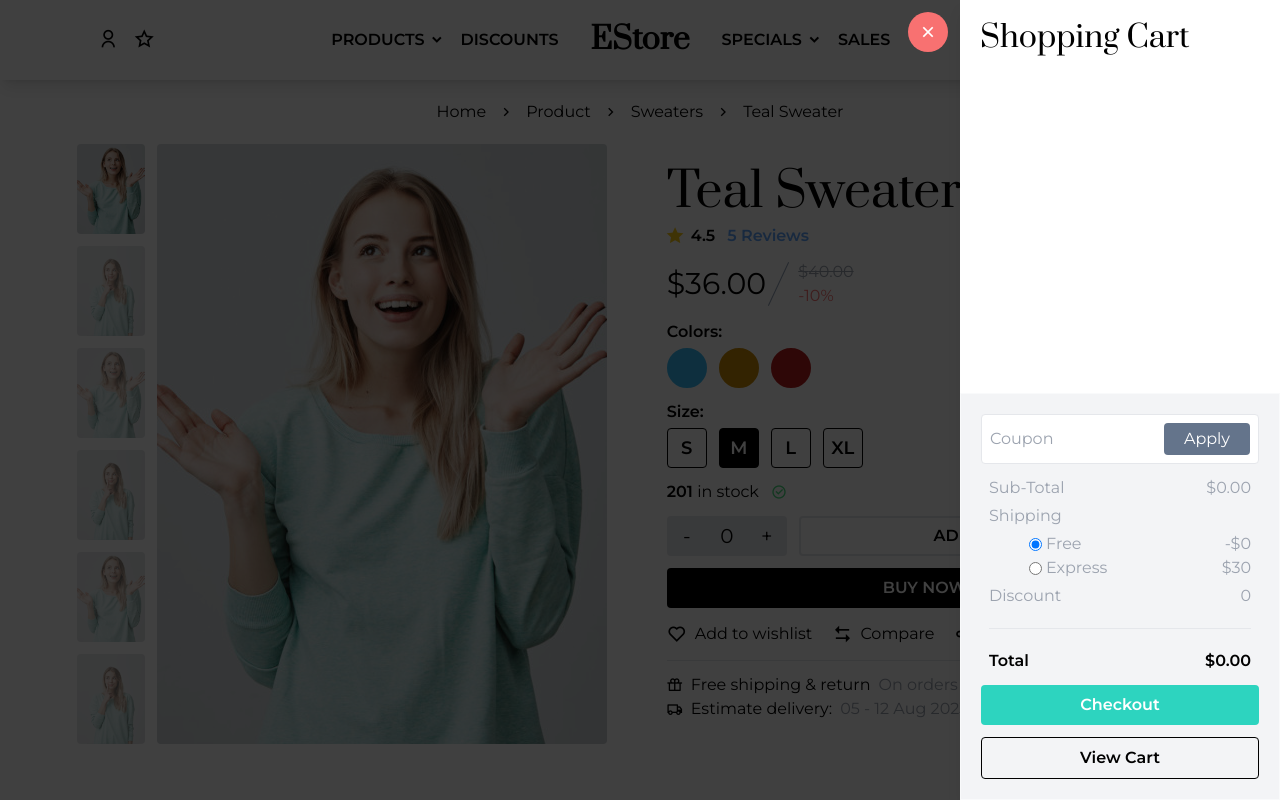
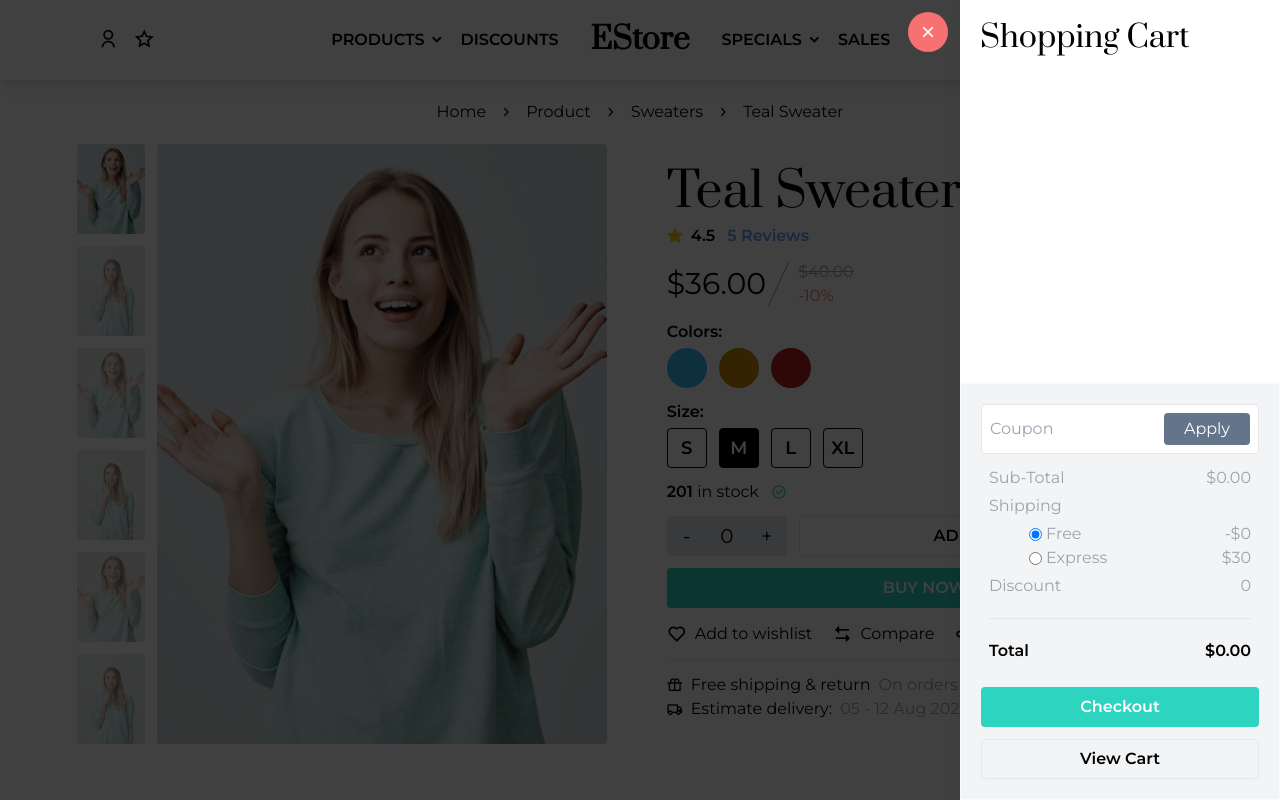
Before and after one commit to IProdev211/e-commerce-app-frontend, a Next.js app: page /products/sweaters/0 in a window 1280 px wide. Both pictures are taken after a click on the item 1171 px from the left and 40 px from the top of the page. Shown: the top 800 px of the page. Built offline with nearby package versions, Linux system fonts and the light colour scheme.

Commit message:
Integrated stripe checkout and deprecated the old checkout page

```diff
--- a/src/app/cart/CartInfo.tsx
+++ b/src/app/cart/CartInfo.tsx
@@ -1,18 +1,34 @@
+'use client';
+
 import CostDetails from '@/components/common/CostDetails';
-import Link from 'next/link';
+import useCheckout from '@/hooks/checkout';
+import { cartItemsState } from '@/recoil/atoms';
+import { useRecoilValue } from 'recoil';
+import Stripe from 'stripe';
 
 export default function CartInfo() {
+	const cartItems = useRecoilValue(cartItemsState);
+	const lineItems: Stripe.Checkout.SessionCreateParams.LineItem[] = Array.from(
+		cartItems.values()
+	).map(({ quantity, stripePriceId }) => ({
+		quantity,
+		price: stripePriceId,
+	}));
+	const { checkout, isError, isLoading } = useCheckout(lineItems);
+
 	return (
 		<section className='mx-auto max-w-lg space-y-5 p-5 text-lg'>
 			<CostDetails />
-			<div className='space-y-3 font-semibold'>
-				<Link
-					href='/checkout'
-					type='button'
-					className='ml-auto flex w-40 items-center justify-center rounded bg-teal-400 py-2 text-white'
+			<div className='flex font-semibold'>
+				<button
+					disabled={isLoading}
+					onClick={checkout}
+					className={`ml-auto w-40 rounded ${
+						isError ? 'bg-red-400' : 'bg-teal-400'
+					} py-2 text-white duration-300`}
 				>
-					Checkout
-				</Link>
+					{isLoading ? 'Loading...' : isError ? 'Try Again' : 'Checkout'}
+				</button>
 			</div>
 		</section>
 	);
--- a/src/app/products/[category]/[id]/Actions.tsx
+++ b/src/app/products/[category]/[id]/Actions.tsx
@@ -2,6 +2,7 @@
 
 import { IProduct } from '@/common/interfaces';
 import { TSize } from '@/common/types';
+import useCheckout from '@/hooks/checkout';
 import { cartItemsState, compareItemsState, wishlistItemsState } from '@/recoil/atoms';
 import { getDiscountedValue, tw } from '@/utils';
 import Link from 'next/link';
@@ -54,6 +55,11 @@ export default function Actions({ product }: { product: IProduct }) {
 			: setCompareItems((prev) => [product, ...prev]);
 
 	const compareIconClasses = isCompareItem ? tw`text-teal-400` : tw``;
+
+	const { checkout, isError, isLoading } = useCheckout([
+		{ quantity: quantity ? quantity : 1, price: product.stripePriceId },
+	]);
+	const handleBuyNow = () => checkout();
 
 	return (
 		<div className='max-w-xl space-y-3 px-5'>
@@ -190,12 +196,18 @@ export default function Actions({ product }: { product: IProduct }) {
 				</div>
 				<button
 					onClick={handleAddToCart}
-					className='h-10 flex-grow rounded border-2 align-middle font-semibold'
+					className='h-10 flex-grow rounded border align-middle font-semibold duration-300 hover:bg-black hover:text-white dark:hover:bg-white dark:hover:text-black'
 				>
 					ADD TO CART
 				</button>
-				<button className='h-10 w-full rounded bg-black font-semibold text-white dark:bg-white dark:text-black'>
-					BUY NOW
+				<button
+					disabled={isLoading}
+					onClick={handleBuyNow}
+					className={`h-10 w-full rounded ${
+						isError ? 'bg-red-400' : 'bg-teal-400'
+					} font-semibold text-white duration-300`}
+				>
+					{isLoading ? 'Loading...' : isError ? 'Try Again' : 'BUY NOW'}
 				</button>
 			</div>
 
--- a/src/components/ShoppingCart.tsx
+++ b/src/components/ShoppingCart.tsx
@@ -1,6 +1,7 @@
 'use client';
 
 import { ICartItem } from '@/common/interfaces';
+import useCheckout from '@/hooks/checkout';
 import { cartItemsState, shoppingCartOpenState } from '@/recoil/atoms';
 import { getDiscountedValue } from '@/utils';
 import { Transition } from '@headlessui/react';
@@ -8,6 +9,7 @@ import Image from 'next/image';
 import Link from 'next/link';
 import { Fragment, useEffect, useState } from 'react';
 import { useRecoilState } from 'recoil';
+import Stripe from 'stripe';
 import CostDetails from './common/CostDetails';
 
 //TODO use dialog headless comp to get keyboard shortcuts
@@ -28,6 +30,15 @@ export default function ShoppingCart() {
 			return newItems;
 		});
 	};
+
+	const lineItems: Stripe.Checkout.SessionCreateParams.LineItem[] = Array.from(
+		cartItems.values()
+	).map(({ quantity, stripePriceId }) => ({
+		quantity,
+		price: stripePriceId,
+	}));
+
+	const { checkout, isLoading, isError } = useCheckout(lineItems);
 
 	return (
 		<Transition show={sidebarOpen}>
@@ -123,19 +134,21 @@ export default function ShoppingCart() {
 					<div className='mt-auto space-y-3 border border-gray-50 bg-gray-100 p-5 dark:border-slate-800 dark:bg-slate-900'>
 						<CostDetails />
 						<div className='space-y-3 font-semibold'>
-							<Link
-								href='/checkout'
-								type='button'
-								className='flex w-full items-center justify-center rounded bg-teal-400 py-2 text-white'
-								onClick={closeSidebar}
+							<form action='/checkout_sessions' method='post'></form>
+							<button
+								disabled={isLoading}
+								className={`${
+									isError ? 'bg-red-400' : 'bg-teal-400'
+								} w-full rounded py-2 text-white duration-300`}
+								onClick={checkout}
 							>
-								Checkout
-							</Link>
+								{isLoading ? 'Loading...' : isError ? 'Try Again' : 'Checkout'}
+							</button>
 
 							<Link
 								href='/cart'
 								type='button'
-								className='flex w-full items-center justify-center rounded border border-black py-2 dark:border-white'
+								className='flex h-10 w-full items-center justify-center rounded border duration-300 hover:bg-black hover:text-white dark:hover:bg-white dark:hover:text-black'
 								onClick={closeSidebar}
 							>
 								View Cart
--- /dev/null
+++ b/src/hooks/checkout.ts
@@ -0,0 +1,25 @@
+import { shippingPlanState } from '@/recoil/atoms';
+import { useRouter } from 'next/navigation';
+import { useRecoilValue } from 'recoil';
+import Stripe from 'stripe';
+import { useFetchPostJSON } from './fetch';
+
+export default function useCheckout(lineItems: Stripe.Checkout.SessionCreateParams.LineItem[]) {
+	const router = useRouter();
+	const shippingPlan = useRecoilValue(shippingPlanState);
+	const { post, isError, isLoading } = useFetchPostJSON('/api/checkout_sessions', {
+		lineItems,
+		shippingPlan,
+	});
+
+	const checkout = async () => {
+		const checkoutSessionUrl = await post();
+		if (checkoutSessionUrl) router.push(checkoutSessionUrl);
+	};
+
+	return {
+		checkout,
+		isLoading,
+		isError,
+	};
+}
--- /dev/null
+++ b/src/hooks/fetch.ts
@@ -0,0 +1,46 @@
+import { useState } from 'react';
+
+export function useFetchPostJSON(url: string, data?: {}) {
+	const [isLoading, setIsLoading] = useState(false);
+	const [isError, setIsError] = useState(false);
+
+	const post = async () => {
+		try {
+			setIsLoading(true);
+			setIsError(false);
+			// Default options are marked with *
+			const response = await fetch(url, {
+				method: 'POST', // *GET, POST, PUT, DELETE, etc.
+				mode: 'cors', // no-cors, *cors, same-origin
+				cache: 'no-cache', // *default, no-cache, reload, force-cache, only-if-cached
+				credentials: 'same-origin', // include, *same-origin, omit
+				headers: {
+					'Content-Type': 'application/json',
+					// 'Content-Type': 'application/x-www-form-urlencoded',
+				},
+				redirect: 'follow', // manual, *follow, error
+				referrerPolicy: 'no-referrer', // no-referrer, *client
+				body: JSON.stringify(data || {}), // body data type must match "Content-Type" header
+			});
+
+			if (response.status !== 200) {
+				setIsLoading(false);
+				setIsError(true);
+				return;
+			}
+
+			const jsonResponse = await response.json(); // parses JSON response into native JavaScript objects
+			setIsLoading(false);
+			return jsonResponse;
+		} catch (err) {
+			setIsError(true);
+			return;
+		}
+	};
+
+	return {
+		isError,
+		isLoading,
+		post,
+	};
+}
```
Also changed, not shown: src/deprecated/app/checkout/CheckoutForm.tsx (renamed from src/app/checkout/CheckoutForm.tsx), src/deprecated/app/checkout/OrderSummary.tsx (renamed from src/app/checkout/OrderSummary.tsx), src/deprecated/app/checkout/Payment.tsx (renamed from src/app/checkout/Payment.tsx), src/deprecated/app/checkout/page.tsx (renamed from src/app/checkout/page.tsx).
